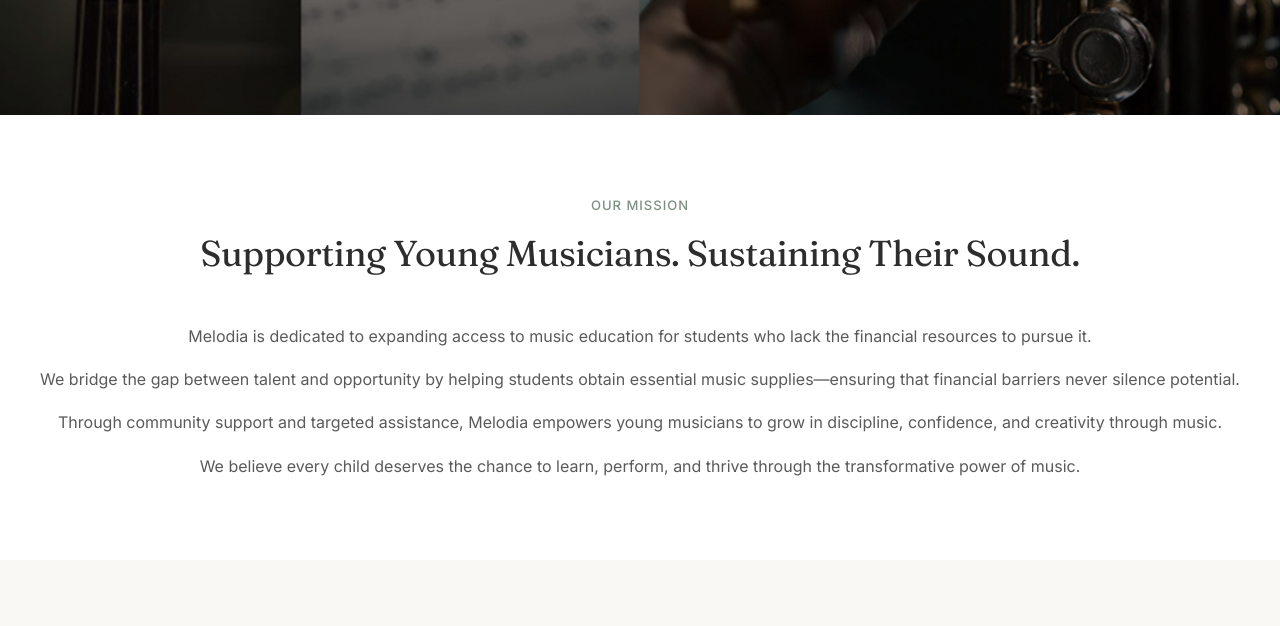
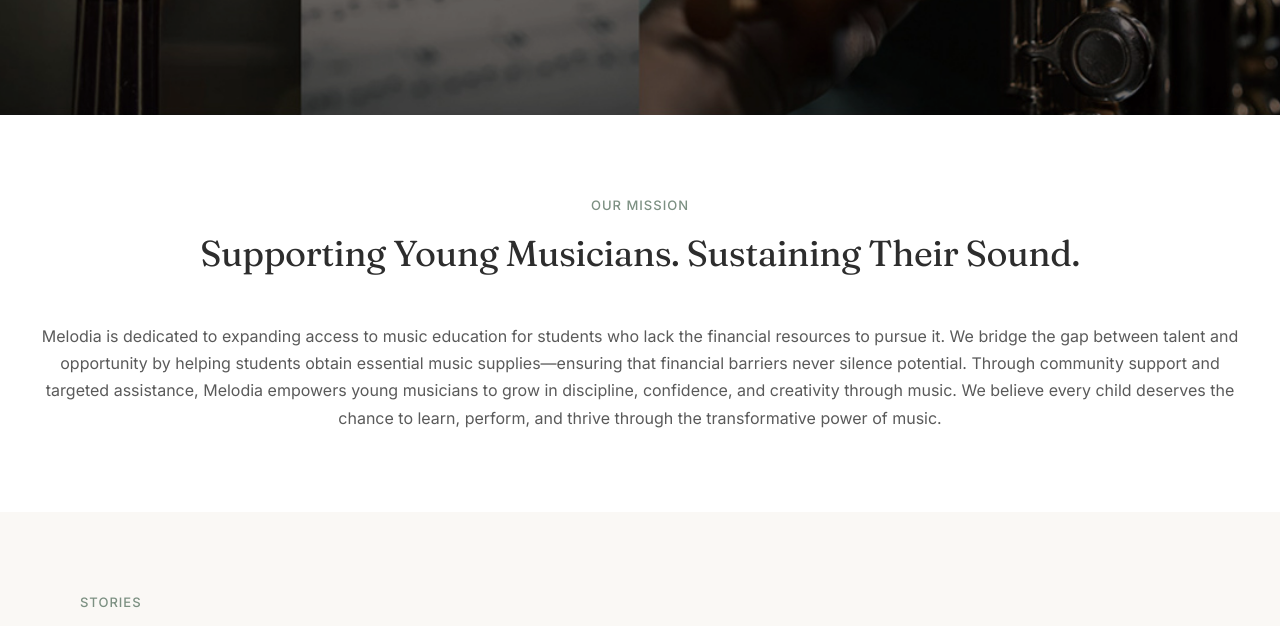
Before and after one commit to jaeminkoo-ui/Melodia, a plain HTML site: page index.html in a window 1280 px wide. Shown: the part 525-1151 px from the top of the page. Drawn offline with Linux system fonts and the light colour scheme.

Commit message:
Merge mission paragraphs into single continuous paragraph

```diff
--- a/index.html
+++ b/index.html
@@ -54,13 +54,11 @@
         </div>
         <div class="section-desc" style="max-width:none;text-align:center;">
             <p>Melodia is dedicated to expanding access to music education for students who lack the financial resources
-                to pursue it.</p>
-            <p style="margin-top:16px;">We bridge the gap between talent and opportunity by helping students obtain
-                essential music supplies—ensuring that financial barriers never silence potential.</p>
-            <p style="margin-top:16px;">Through community support and targeted assistance, Melodia empowers young
-                musicians to grow in discipline, confidence, and creativity through music.</p>
-            <p style="margin-top:16px;">We believe every child deserves the chance to learn, perform, and thrive through
-                the transformative power of music.</p>
+                to pursue it. We bridge the gap between talent and opportunity by helping students obtain essential
+                music supplies—ensuring that financial barriers never silence potential. Through community support and
+                targeted assistance, Melodia empowers young musicians to grow in discipline, confidence, and creativity
+                through music. We believe every child deserves the chance to learn, perform, and thrive through the
+                transformative power of music.</p>
         </div>
     </section>
 
```
